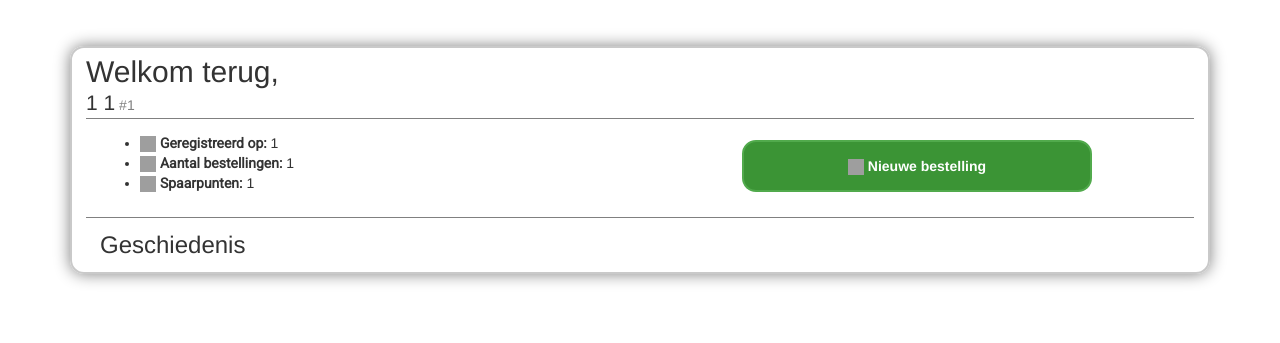
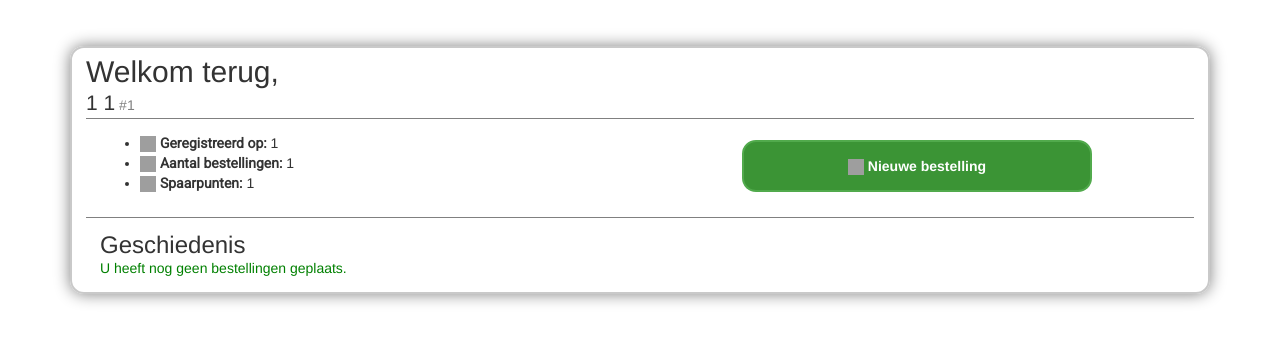
Before and after one commit to MartenM/Pizzaria, a PHP site: page /php/profiel.php in a window 1280 px wide. Shown: the part 66-409 px from the top of the page. Run offline with PHP 8.4, Linux system fonts and the light colour scheme; the visitor is signed in with stand-in values (Sample User, id 1); data that the repository does not hold is empty; grey boxes are pictures that could not be loaded.

Commit message:
Made the message visible again
Het bericht is nu weer te zien :D

```diff
--- a/site/php/profiel.php
+++ b/site/php/profiel.php
@@ -94,6 +94,8 @@
 
                 <div class="geschiedenis">
                     <h3>Geschiedenis</h3>
+                    <?php if($geschiedenis->num_rows == 0) echo "<span style='color: green'>U heeft nog geen bestellingen geplaats.</span>"; ?>
+
                     <div class="scroll <?php if($geschiedenis->num_rows == 0) echo "hide"; ?> ">
                         <table>
                             <tr>
@@ -107,7 +109,8 @@
                             <?php
 
                                 if($geschiedenis->num_rows == 0){
-                                echo "<span style='color: green'>U heeft nog geen bestellingen geplaats.</span>";
+                                    // Origneel gebruik voor een bericht. Nu niet langer meer.
+                                    // Misschien nog voor later gebruik.
                                 } else {
 
                                     while($rij = $geschiedenis->fetch_assoc()) {
```
